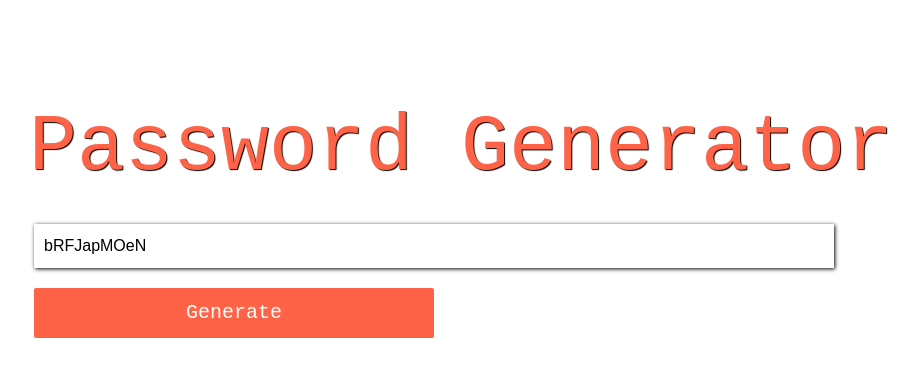
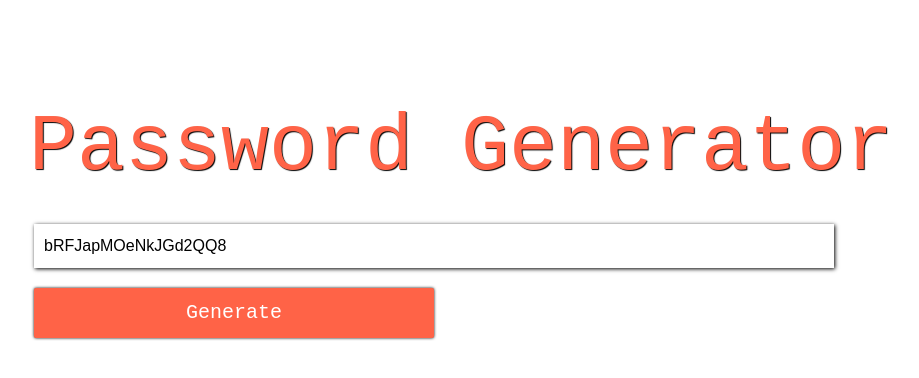
Before and after one commit to iamtariq10/Password-Generator-App, a plain HTML site: page index.html in a window 1280 px wide. Both pictures are taken after typing "Sample" into the empty fields and a click on the button "Generate". Shown: the whole page, without its empty margins (69-988 px from the left). Drawn offline with nearby package versions, Linux system fonts and the light colour scheme.

Commit message:
Password Generator App

```diff
--- a/loader.js
+++ b/loader.js
@@ -1,6 +1,6 @@
 
 function passwordGen(){
-let passwordLength= 10;
+let passwordLength= 18;
 let char = "ABCDEFGHIJKLMNOPQRSTabcdefghijklmnopqrst123456789";
 let password = "";
 
--- a/style.css
+++ b/style.css
@@ -48,6 +48,7 @@ margin: 0 auto;
     background-color: tomato;
     cursor: pointer;
     border-radius: 2px;
+    box-shadow: 0px 0px 3px black;
 }
 
 .app button:hover{
```
